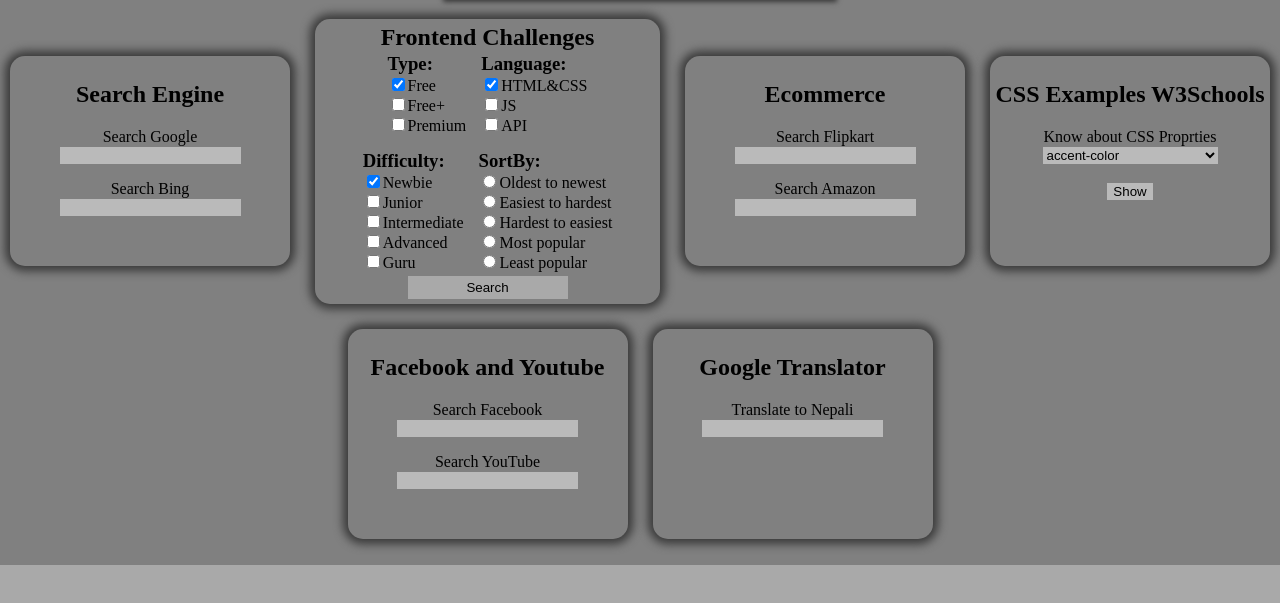
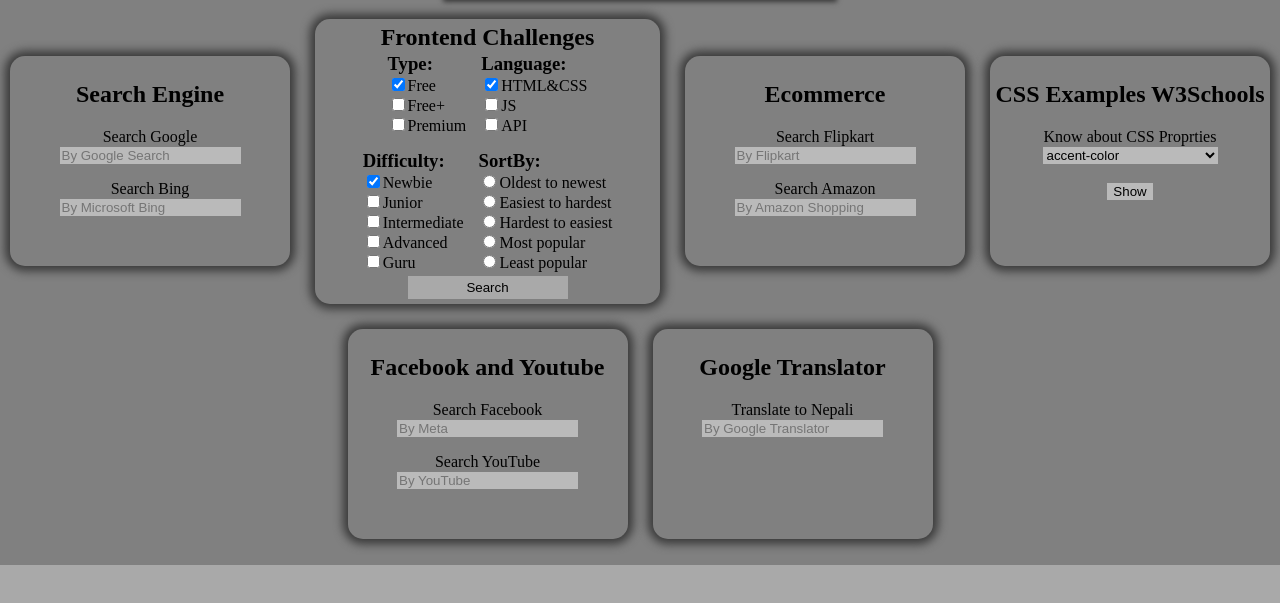
Before and after one commit to kumar552/Search, a plain HTML site: page index.html in a window 1280 px wide. Shown: the part 77-680 px from the top of the page. Drawn offline with Linux system fonts and the light colour scheme.

Commit message:
Update index.html

```diff
--- a/index.html
+++ b/index.html
@@ -102,11 +102,11 @@
             <h2>Search Engine</h2>
             <p><form action="https://www.google.com/search" target="_blank">
                 <div><label for="google">Search Google</label></div>
-                <input id="google" type="text" name="q">
+                <input id="google" type="text" name="q" placeholder="By Google Search">
             </form></p>
             <p><form action="https://www.bing.com/search" role="search" target="_blank">
                 <div><label for="bing">Search Bing</label></div>
-                <input id="bing" type="text" name="q">
+                <input id="bing" type="text" name="q" placeholder="By Microsoft Bing">
             </form></p>
         </div><div class="wide item">
             <h2>Frontend Challenges</h2>
@@ -143,11 +143,11 @@
             <h2>Ecommerce</h2>
             <p><form action="https://www.flipkart.com/search" role="search" target="_blank">
                 <div><label for="flipkart">Search Flipkart</label></div>
-                <input id="flipkart" type="text" name="q">
+                <input id="flipkart" type="text" name="q" placeholder="By Flipkart">
             </form></p>
             <p><form action="https://www.amazon.in/s" role="search" target="_blank">
                 <div><label for="Amazon">Search Amazon</label></div>
-                <input id="Amazon" type="text" name="k">
+                <input id="Amazon" type="text" name="k" placeholder="By Amazon Shopping">
             </form></p>
         </div><div class="item">
             <h2>CSS Examples W3Schools</h2>
@@ -409,11 +409,11 @@
             <h2>Facebook and Youtube</h2>
             <p><form action="https://www.facebook.com/search/top/" target="_blank">
                 <div><label for="fb">Search Facebook</label></div>
-                <input id="fb" type="text" name="q">
+                <input id="fb" type="text" name="q" placeholder="By Meta">
             </form></p>
             <p><form action="https://www.youtube.com/results" target="_blank">
                 <div><label for="YT">Search YouTube</label></div>
-                <input id="YT" type="text" name="search_query">
+                <input id="YT" type="text" name="search_query" placeholder="By YouTube">
             </form></p>
         </div><div class="item">
             <h2>Google Translator</h2>
@@ -423,14 +423,14 @@
                 <input type="hidden" name="sl" value="auto" >
                 <input type="hidden" name="tl" value="ne" >
                 <div><label for="nepali">Translate to Nepali</label></div>
-                <input id="nepali" type="text" name="text">
+                <input id="nepali" type="text" name="text" placeholder="By Google Translator">
                 <input type="hidden" name="op" value="translate" >
             </form></p>
         </div>
     </main>
     <p><form action="https://mail.google.com/mail/u/0/" role="search" hidden>
         <div><label for="mail">Search Mail</label></div>
-        <input id="mail" type="text" name="q">
+        <input id="mail" type="text" name="q" placeholder="By Gmail">
     </form></p>
     </div>
 </body>
```
